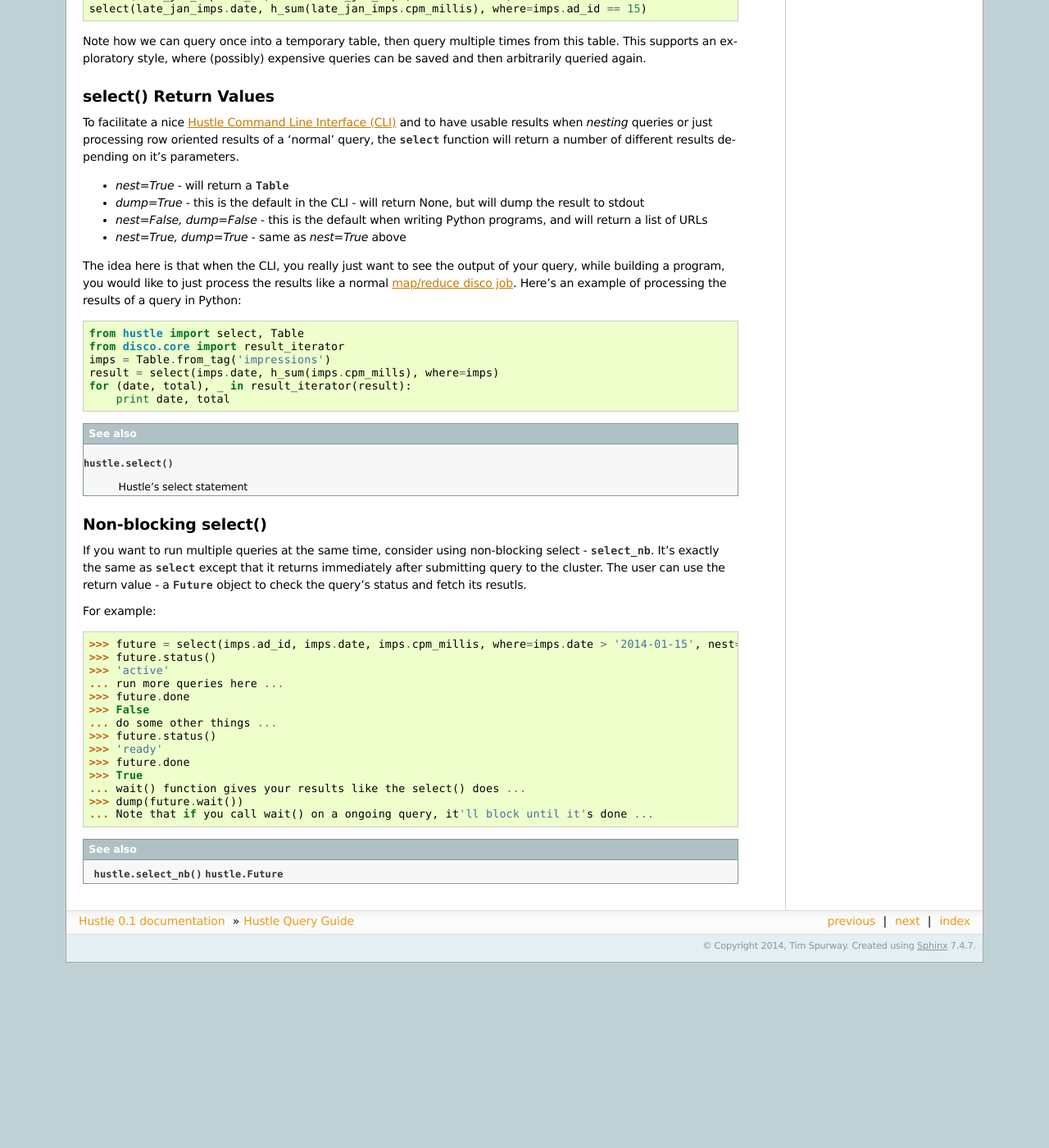
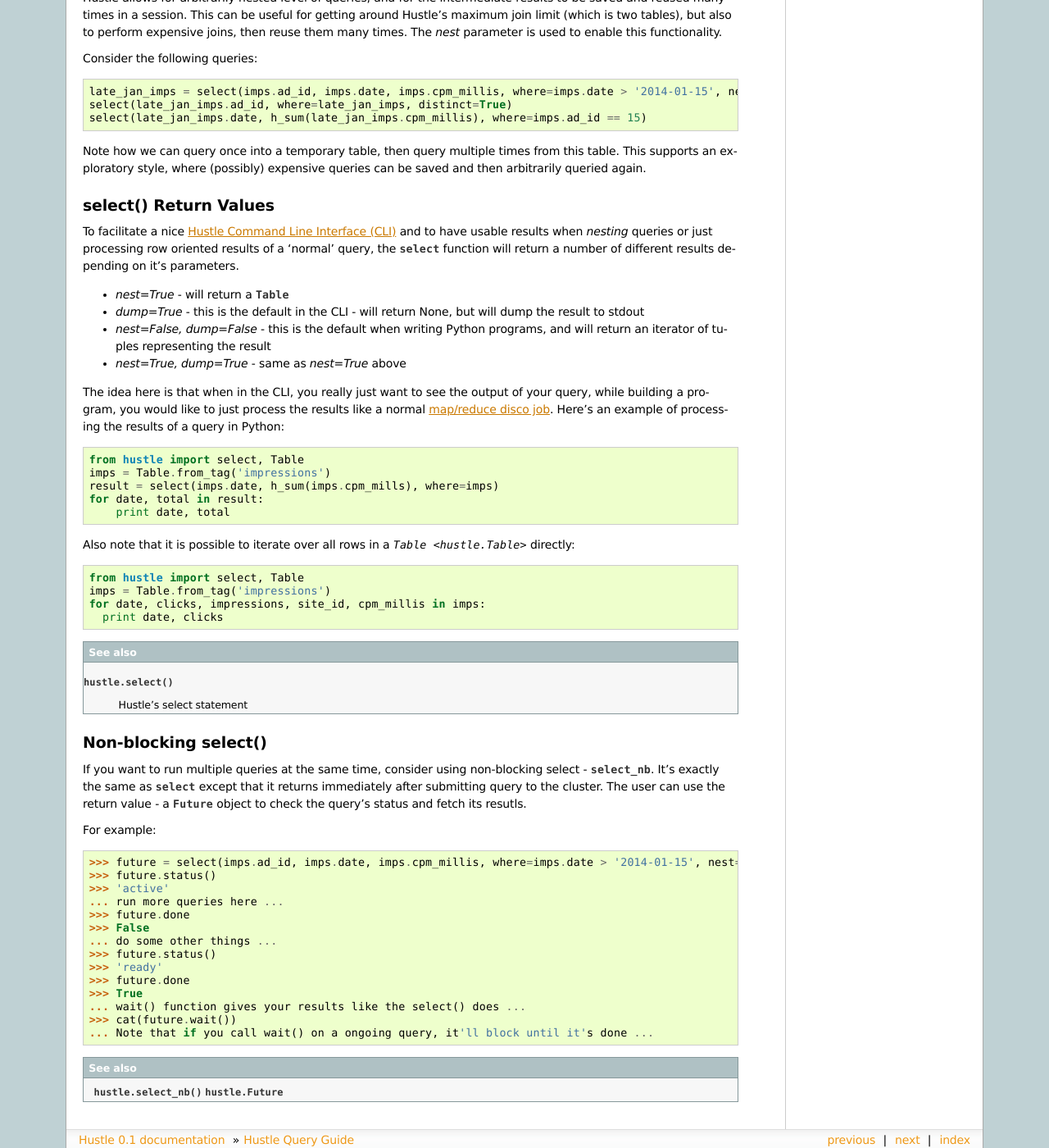
Before and after one commit to tspurway/hustle, a Sphinx documentation site: the page built from doc/howto/query.rst, in a window 1280 px wide and 1400 px high, scrolled down 3623 px. Shown: the whole window at 82% size. Built offline with Sphinx 7.4.7, drawn with Linux system fonts in a browser that asks for light colours; before the commit the page ends 4797 px from its top, so only the background shows below that; some of the changed text lies outside the part shown.

Commit message:
some doc changes

```diff
--- a/doc/howto/query.rst
+++ b/doc/howto/query.rst
@@ -141,6 +141,13 @@
 * both the *where* and *join* parameters must be sequences of exactly two elements
 * currently all joins in Hustle are `inner joins <http://en.wikipedia.org/wiki/Join_(SQL)#Inner_join>`_
 
+Note that the join argument can also take the name of the column to join on if both tables have the same column name.
+The above query could be equivalently written::
+
+    select(impressions.date, pixels.site_id,
+           where=(impressions.site_id == 'google.com', pixels.site_id == 'yahoo.com'),
+           join='token')
+
 Column Cardinality
 ------------------
 
@@ -216,20 +223,26 @@
 
 * *nest=True* - will return a :class:`Table <hustle.Table>`
 * *dump=True* - this is the default in the CLI - will return None, but will dump the result to stdout
-* *nest=False, dump=False* - this is the default when writing Python programs, and will return a list of URLs
+* *nest=False, dump=False* - this is the default when writing Python programs, and will return an iterator of tuples representing the result
 * *nest=True, dump=True* - same as *nest=True* above
 
-The idea here is that when the CLI, you really just want to see the output of your query, while building a program,
+The idea here is that when in the CLI, you really just want to see the output of your query, while building a program,
 you would like to just process the results like a normal
 `map/reduce disco job <http://disco.readthedocs.org/en/latest/lib/core.html#disco.core.result_iterator>`_.  Here's
 an example of processing the results of a query in Python::
 
     from hustle import select, Table
-    from disco.core import result_iterator
     imps = Table.from_tag('impressions')
     result = select(imps.date, h_sum(imps.cpm_mills), where=imps)
-    for (date, total), _ in result_iterator(result):
+    for date, total in result:
         print date, total
+
+Also note that it is possible to iterate over all rows in a `Table <hustle.Table>` directly::
+
+    from hustle import select, Table
+    imps = Table.from_tag('impressions')
+    for date, clicks, impressions, site_id, cpm_millis in imps:
+      print date, clicks
 
 .. seealso::
 
@@ -255,7 +268,7 @@
     >>> future.done
     >>> True
     ... wait() function gives your results like the select() does ...
-    >>> dump(future.wait())
+    >>> cat(future.wait())
     ... Note that if you call wait() on a ongoing query, it'll block until it's done ...
 
 .. seealso::
--- a/settings.yaml
+++ b/settings.yaml
@@ -4,7 +4,7 @@
 # default hustle worker. Mostly, there is no need to change it.
 worker_class: hustle.core.pipeworker.Worker
 
-# print out the result to the terminal. If this is disabled, you need to call dump
+# print out the result to the terminal. If this is disabled, you need to call cat()
 # function yourself to get the result.
 dump: False
 
```
